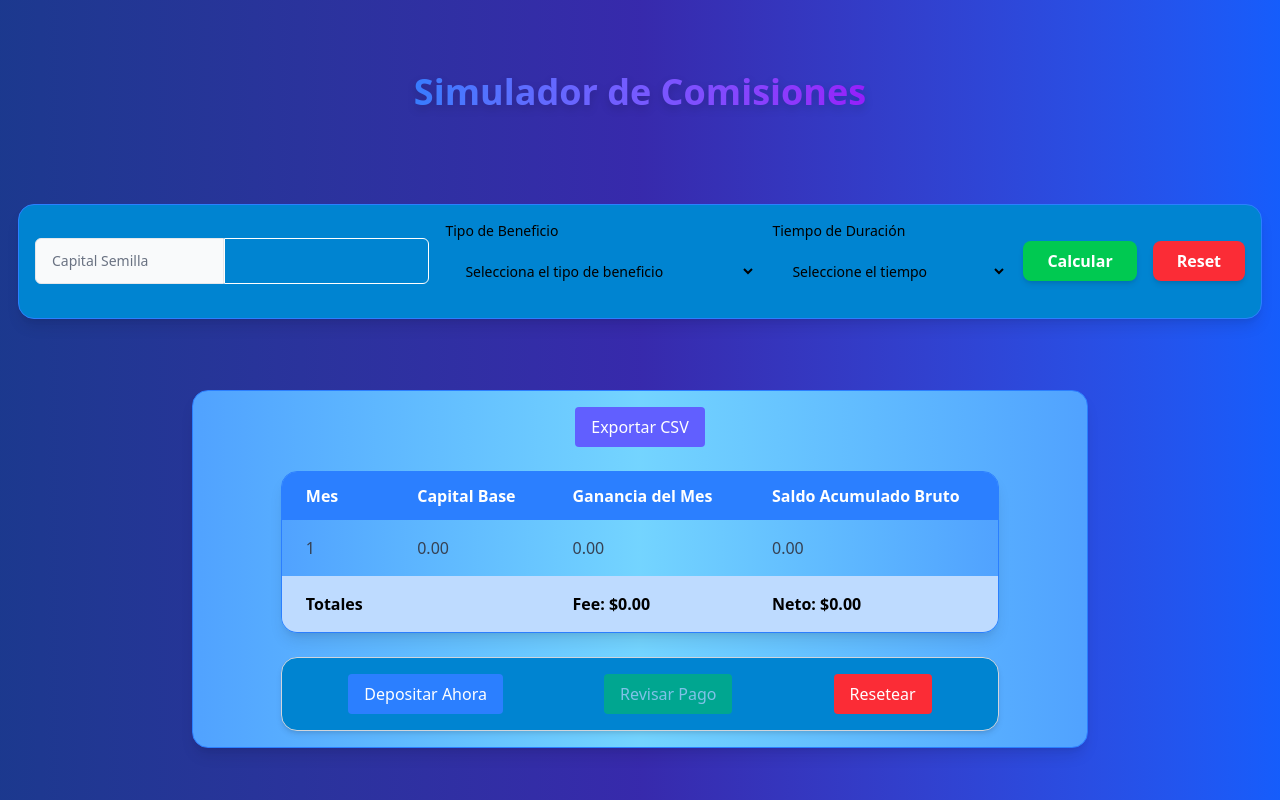
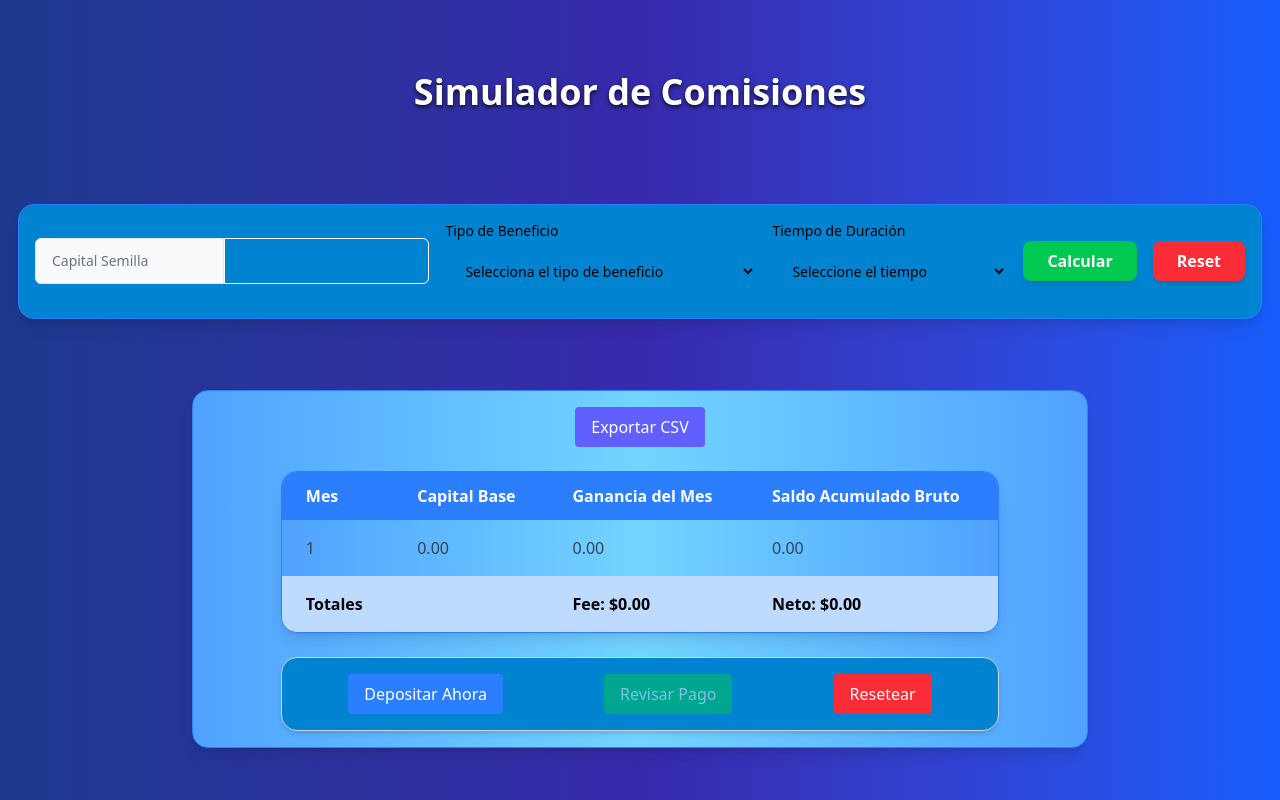
Before and after one commit to jcdev92/simulador-de-comisiones, a React (Vite) app: page / in a window 1280 px wide. Built offline with nearby package versions, Linux system fonts and the light colour scheme.

Commit message:
style(estilos): :lipstick: titulo - estilo cambiado

```diff
--- a/src/components/CommissionSimulator.tsx
+++ b/src/components/CommissionSimulator.tsx
@@ -4,7 +4,7 @@ export const CommissionSimulator = () => {
 
     return (
         <div className='w-full h-fit md:min-h-screen flex flex-col items-center justify-evenly gap-5'>
-            <h1 className='p-5 text-center text-4xl font-extrabold text-transparent bg-clip-text bg-gradient-to-r from-blue-500 to-purple-600 drop-shadow-lg'>
+            <h1 className='p-5 text-center text-4xl font-extrabold text-white drop-shadow-[0_2px_2px_rgba(0,0,0,0.8)]'>
                 Simulador de Comisiones
             </h1>
             <FormSection />
```
